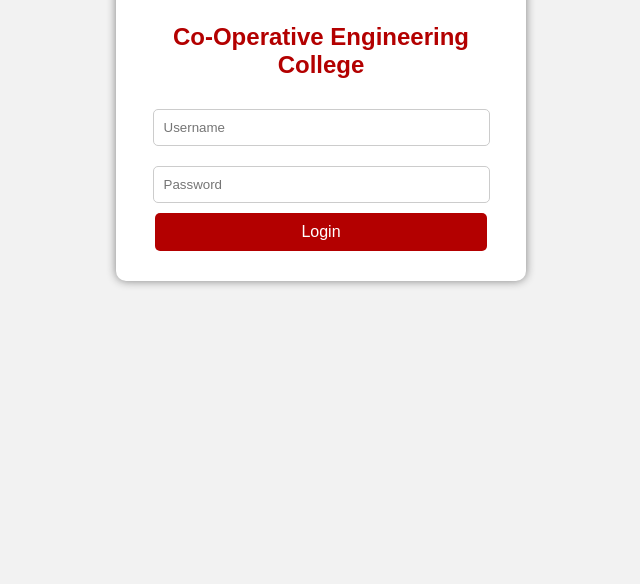
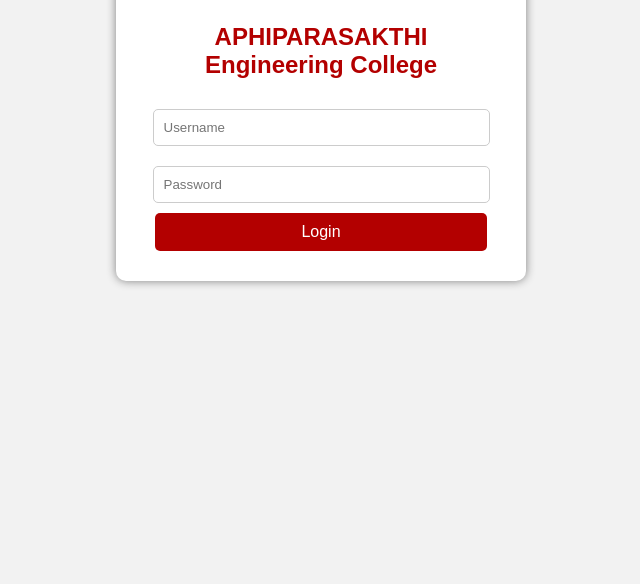
Before and after one commit to srimathi24a-hub/srimathivelu, a plain HTML site: page index.html in a window 1280 px wide. Shown: the part 216-800 px from the top of the page, without its empty margins (319-959 px from the left). Drawn offline with Linux system fonts and the light colour scheme.

Commit message:
Update index.html

```diff
--- a/index.html
+++ b/index.html
@@ -61,7 +61,7 @@
 
     <img src="images.png" alt="College Logo" class="logo">
 
-    <h2>Co-Operative Engineering College</h2>
+    <h2>APHIPARASAKTHI Engineering College</h2>
 
     <form>
         <input type="text" placeholder="Username" required><br>
```
